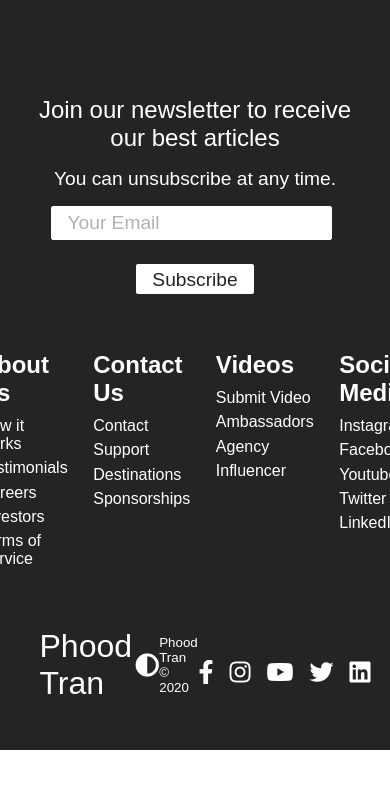
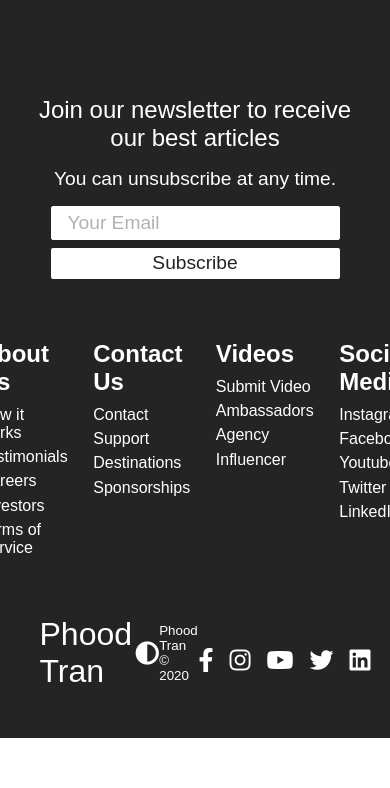
Before and after one commit to phuctranlh/footer, a React (Create React App) app: page / in a window 390 px wide. Shown: the top 788 px of the page. Built offline with nearby package versions, Linux system fonts and the light colour scheme.

Commit message:
Responsive for subscription

```diff
--- a/src/style/Footer.css
+++ b/src/style/Footer.css
@@ -147,3 +147,18 @@
 .social-icon-link + .social-icon-link {
     margin-left: 1rem;
 }
+
+/*Responsive*/
+@media screen and (max-width: 960px) {
+
+    .footer-input {
+        width: 100%;
+        margin-bottom: 0.5rem;;
+    }
+
+    .btn-outline {
+        width: 100%;
+        display: block;
+    }
+
+}
```
